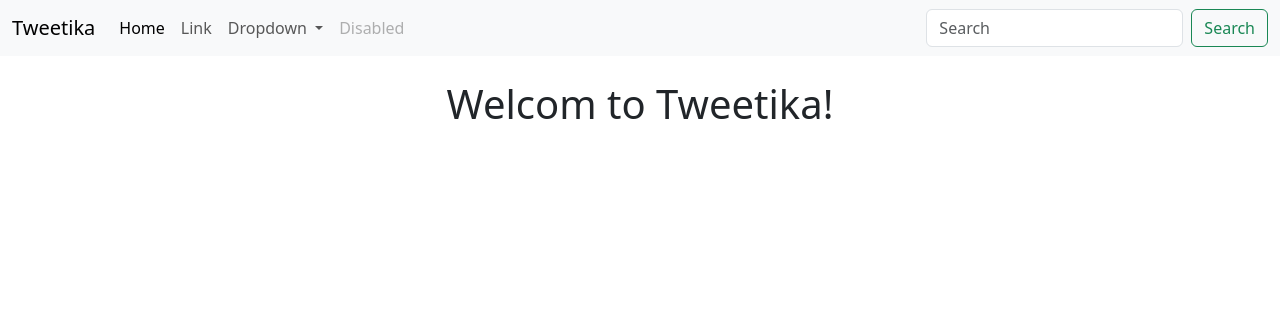
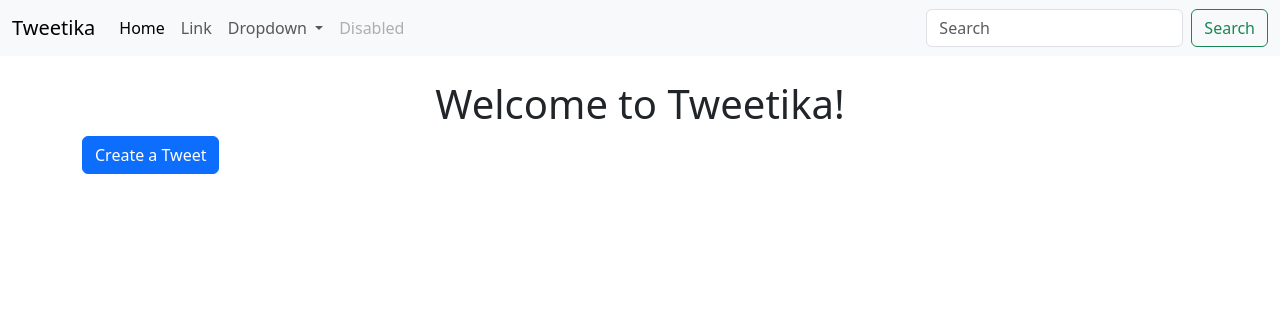
Before and after one commit to sanjudhritlahre/Tweetika, a Django app: page /tweet/ in a window 1280 px wide. Shown: the top 316 px of the page. Run offline with Django 5.2, Linux system fonts and the light colour scheme; data that the repository does not hold is empty.

Commit message:
Jinja Templates and Config Urls

```diff
--- a/twitter/tweet/models.py
+++ b/twitter/tweet/models.py
@@ -4,10 +4,10 @@ from django.contrib.auth.models import User
 # Create your models here.
 class Tweet(models.Model):
     user = models.ForeignKey(User, on_delete=models.CASCADE)
-    tweet = models.TextField(max_length=240)
+    text = models.TextField(max_length=240)
     photo = models.ImageField(upload_to="photos", blank=True, null=True)
     created_at = models.DateTimeField(auto_now_add=True)
     updated_at = models.DateTimeField(auto_now=True)
 
     def __str__(self):
-        return f'{self.user.username} - {self.tweet[:10]}'
+        return f'{self.user.username} - {self.text[:30]}'
--- a/twitter/tweet/templates/index.html
+++ b/twitter/tweet/templates/index.html
@@ -2,5 +2,5 @@
 {% block Tweets %}{% endblock %}
 
 {% block content %}
-<h1 class="text-center mt-4">Welcom to Tweetika!</h1>
+<h1 class="text-center mt-4">Welcome to Tweetika!</h1>
 {% endblock %}
--- /dev/null
+++ b/twitter/tweet/templates/tweet_list.html
@@ -0,0 +1,19 @@
+{% extends "layout.html" %} {% block Tweets %}{% endblock %} {% block content %}
+<h1 class="text-center mt-4">Welcome to Tweetika!</h1>
+
+<a class="btn btn-primary mb-4" href="{% url 'tweet_create' %}">Create a Tweet</a>
+
+<div class="container row gap-3">
+  {% for tweet in tweets %}
+  <div class="card" style="width: 18rem">
+    <img src="{{tweet.photo.url}}" class="card-img-top" alt="..." />
+    <div class="card-body">
+      <h5 class="card-title">{{tweet.user.username}}</h5>
+      <p class="card-text">{{tweet.text}}</p>
+      <a href="{% url 'tweet_edit' tweet.id %}" class="btn btn-primary">Edit</a>
+      <a href="{% url 'tweet_delete' tweet.id %}" class="btn btn-danger">Delete</a>
+    </div>
+  </div>
+  {% endfor %}
+</div>
+{% endblock %}
--- a/twitter/tweet/urls.py
+++ b/twitter/tweet/urls.py
@@ -2,5 +2,9 @@ from django.urls import path
 from . import views
 
 urlpatterns = [
-    path("", views.index, name="index"),
+    # path("", views.index, name="index"),
+    path("", views.tweet_list, name="tweet_list"),
+    path("create/", views.tweet_create, name="tweet_create"),
+    path("<int:tweet_id>/edit/", views.tweet_edit, name="tweet_edit"),
+    path("<int:tweet_id>/delete/", views.tweet_delete, name="tweet_delete"),
 ]
```
Also changed, not shown: twitter/tweet/templates/tweet_confirm_delete.html (added, +16 -0 lines), twitter/tweet/templates/tweet_form.html (added, +73 -0 lines), twitter/tweet/migrations/0002_rename_tweet_tweet_text.py (added).
